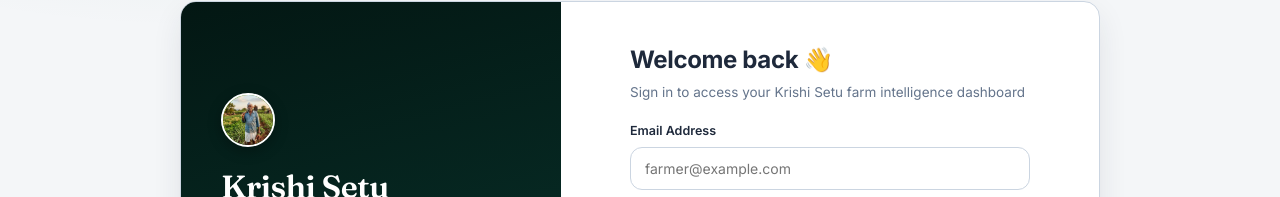
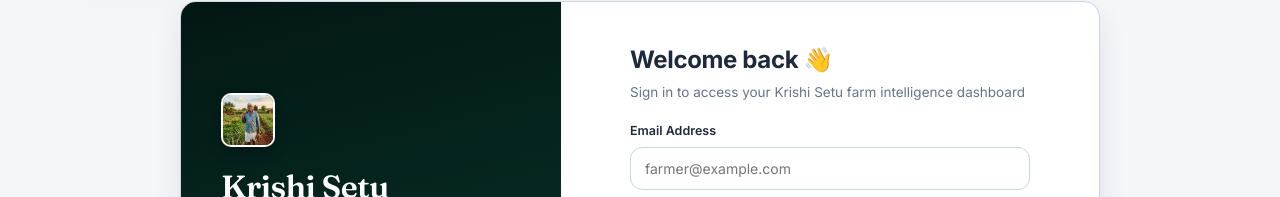
Before and after one commit to kunalgite123/KisaniQ, a React (Vite) app: page / in a window 1280 px wide. Shown: the part 192-389 px from the top of the page. Built offline with nearby package versions, Linux system fonts and the light colour scheme; no server answers.

Commit message:
Style: Update farmer logo container shape to rounded square

```diff
--- a/src/components/auth/AuthLayout.tsx
+++ b/src/components/auth/AuthLayout.tsx
@@ -12,7 +12,7 @@
         {/* Left Branding Side (Desktop) */}
         <div className="auth-brand-side">
           <div className="auth-brand-content">
-            <div className="auth-logo-badge" style={{ width: 54, height: 54, borderRadius: "50%", overflow: "hidden", border: "2px solid #ffffff", padding: 0 }}>
+            <div className="auth-logo-badge" style={{ width: 54, height: 54, borderRadius: 10, overflow: "hidden", border: "2px solid #ffffff", padding: 0 }}>
               <img src="/farmer_logo.jpg" alt="Krishi Setu Farmer" style={{ width: "100%", height: "100%", objectFit: "cover", objectPosition: "center top" }} />
             </div>
             <h1 className="auth-brand-title">Krishi Setu</h1>
--- a/src/index.css
+++ b/src/index.css
@@ -221,14 +221,14 @@
 .brand-logo-box {
   width: 38px;
   height: 38px;
-  border-radius: 50%;
+  border-radius: var(--radius-sm);
   overflow: hidden;
   display: flex;
   align-items: center;
   justify-content: center;
   flex-shrink: 0;
   border: 2px solid #10B981;
-  box-shadow: 0 4px 12px rgba(16, 185, 129, 0.35);
+  box-shadow: 0 4px 12px rgba(16, 185, 129, 0.3);
   background: var(--surface-card);
 }
 
```
